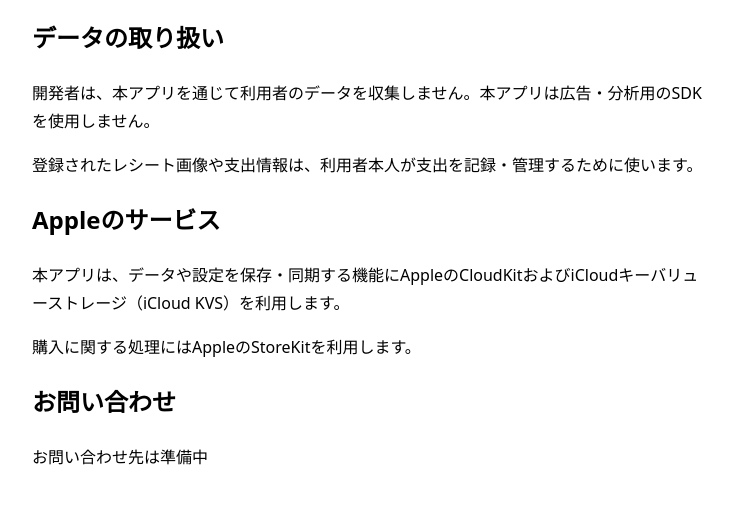
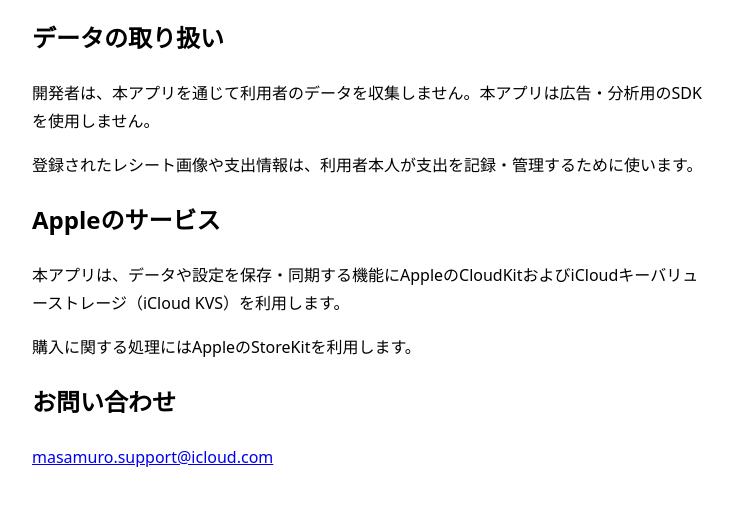
Before and after one commit to mamuro-apps/resikan-support, a plain HTML site: page privacy/index.html in a window 1280 px wide. Shown: the part 193-698 px from the top of the page, without its empty margins (272-1005 px from the left). Drawn offline with Linux system fonts and the light colour scheme.

Commit message:
プライバシーポリシーに問い合わせ先を追加

```diff
--- a/privacy/index.html
+++ b/privacy/index.html
@@ -22,6 +22,6 @@ h1 { line-height: 1.35; }
 <p>本アプリは、データや設定を保存・同期する機能にAppleのCloudKitおよびiCloudキーバリューストレージ（iCloud KVS）を利用します。</p>
 <p>購入に関する処理にはAppleのStoreKitを利用します。</p>
 <h2>お問い合わせ</h2>
-<p>お問い合わせ先は準備中</p>
+<p><a href="mailto:masamuro.support@icloud.com">masamuro.support@icloud.com</a></p>
 </main></body>
 </html>
```
